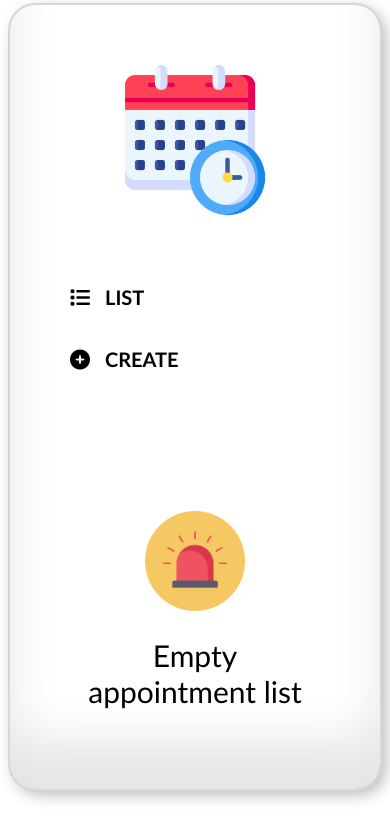
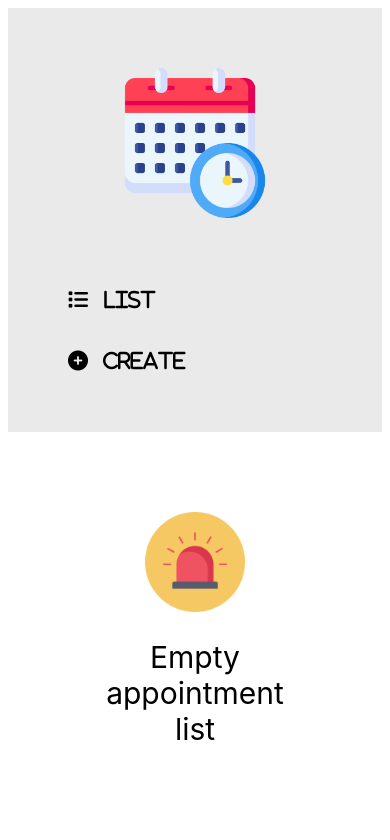
Before and after one commit to AldairMC/appointment--list, a React (Create React App) app: page / in a window 390 px wide. Shown: the top 840 px of the page. Built offline with nearby package versions, Linux system fonts and the light colour scheme.

Commit message:
:art: Modifying font-family, container, and more

```diff
--- a/src/css/Error.scss
+++ b/src/css/Error.scss
@@ -9,5 +9,4 @@
 .__text {
     font-size: 30px;
     text-align: center;
-    font-family: Candara, cursive, helvetica;
 }
--- a/src/css/Form.scss
+++ b/src/css/Form.scss
@@ -7,7 +7,6 @@ $color-btn: #7CF364;
     padding-top: 50px;
     padding-left: 20%;
     padding-right: 20%;
-    font-family: Candara, cursive, helvetica;
 }
 
 .form-input {
@@ -17,14 +16,12 @@ $color-btn: #7CF364;
     border: none;
     background-color: $color-input;
     color: $color-text;
-    font-family: Candara, cursive, helvetica;
 }
 
 .form-submit {
     font-size: 15px;
     padding: 15px;
     border-radius: 25px;
-    font-family: Candara, cursive, helvetica;
     border: none;
     background-color: $color-btn;
     margin: 20px 0 50px 0;
--- a/src/css/Item.scss
+++ b/src/css/Item.scss
@@ -13,10 +13,7 @@ $separation: #929292;
 .__items {
     display: grid;
     border-radius: 15px;
-    // border-left: 3px solid $color;
-    // display: inline-block;
     font-size: 15px;
-    font-family: cursive;
     padding: 35px;
     box-shadow:
        inset 0 -3em 3em rgba(255,255,255,0.3),
--- a/src/css/Nav.scss
+++ b/src/css/Nav.scss
@@ -23,7 +23,6 @@ $color-home: #000000;
 
     .text-name {
         margin-left: 15px;
-        font-family: Candara, cursive, helvetica;
     }
 
     &:hover {
--- a/src/css/Router.scss
+++ b/src/css/Router.scss
@@ -1,12 +1,13 @@
+$color-nav: #EAEAEA;
+
 .container {
     display: grid;
     grid-template-columns: 40% 60%;
     width: 100%;
-    border-radius: 25px;
-    box-shadow:
-       inset 0 -3em 3em rgba(0,0,0,0.1),
-             0 0  0 2px rgb(218, 214, 212),
-             0.3em 0.3em 1em rgba(0,0,0,0.3);
+}
+
+.container-nav {
+  background-color: $color-nav;
 }
 
 @media (max-width: 768px){
--- a/src/index.css
+++ b/src/index.css
@@ -1,5 +1,4 @@
 body {
-  margin: 50px 100px 0 100px;
   font-family: -apple-system, BlinkMacSystemFont, 'Segoe UI', 'Roboto', 'Oxygen',
     'Ubuntu', 'Cantarell', 'Fira Sans', 'Droid Sans', 'Helvetica Neue',
     sans-serif;
@@ -11,9 +10,3 @@ code {
   font-family: source-code-pro, Menlo, Monaco, Consolas, 'Courier New',
     monospace;
 }
-
-@media (max-width: 768px){
-  body {
-    margin: 5px 10px 0 10px;
-  }
-}
```
